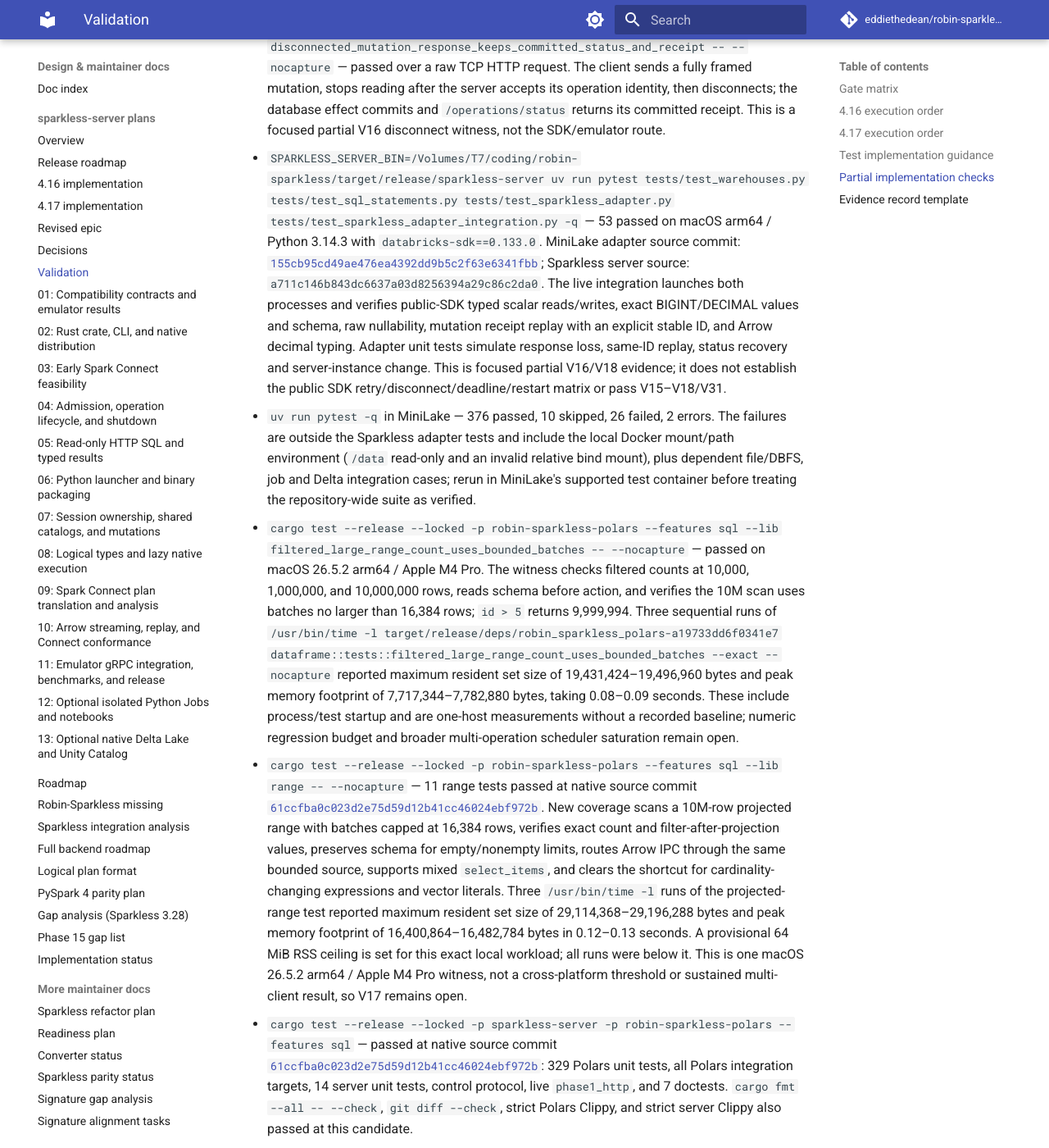
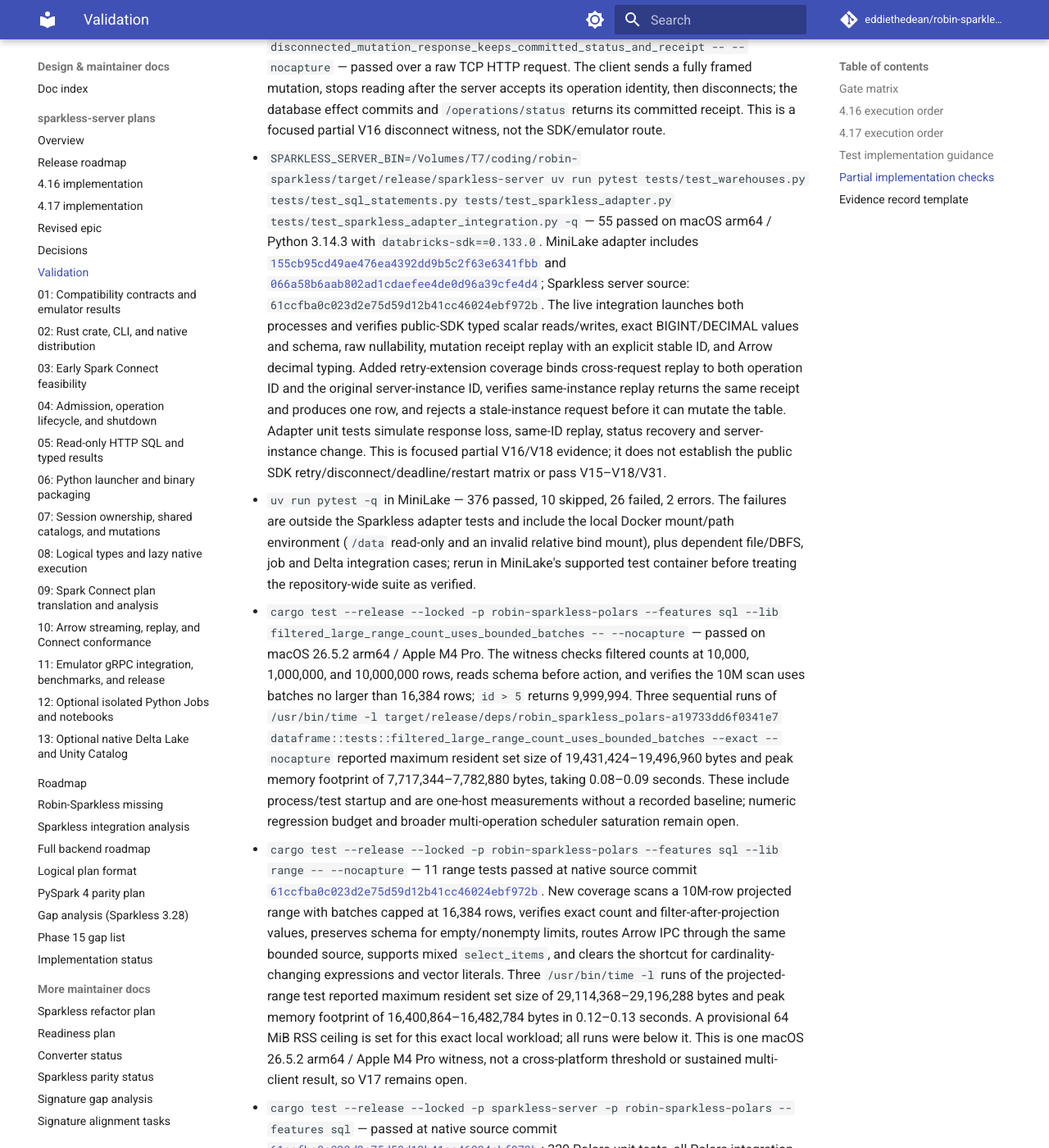
Before and after one commit to eddiethedean/robin-sparkless, an MkDocs documentation site: the page built from docs/plans/sparkless-server/VALIDATION.md, in a window 1280 px wide and 1400 px high, scrolled down 6266 px. Shown: the whole window at 82% size. Built offline with MkDocs 1.6.1 and Material for MkDocs 9.7.7, drawn with Linux system fonts in a browser that asks for light colours; comment, search, counter and statistics services are not loaded; some of the changed text lies outside the part shown.

Commit message:
docs: record instance-bound adapter retry evidence

```diff
--- a/docs/plans/sparkless-server/VALIDATION.md
+++ b/docs/plans/sparkless-server/VALIDATION.md
@@ -79,12 +79,12 @@
 - `cargo test --locked -p sparkless-server --lib queued_mutation_keeps_reads_and_health_responsive -- --nocapture` — passed over TCP/HTTP with one compute slot. A mutation held behind the writer lane did not block a read or `/health`, then committed after the lane was released.
 - `cargo test --release --locked -p sparkless-server long_filtered_count_keeps_health_responsive_while_compute_is_occupied -- --nocapture` — passed over HTTP. A filtered count over a registered 10M-row lazy range held the only compute permit while `/health` returned ready; the count then completed with 9,999,994. This is a focused V17 scheduler-progress witness; longer sustained saturation and numeric RSS thresholds remain open.
 - `cargo test --release --locked -p sparkless-server disconnected_mutation_response_keeps_committed_status_and_receipt -- --nocapture` — passed over a raw TCP HTTP request. The client sends a fully framed mutation, stops reading after the server accepts its operation identity, then disconnects; the database effect commits and `/operations/status` returns its committed receipt. This is a focused partial V16 disconnect witness, not the SDK/emulator route.
-- `SPARKLESS_SERVER_BIN=/Volumes/T7/coding/robin-sparkless/target/release/sparkless-server uv run pytest tests/test_warehouses.py tests/test_sql_statements.py tests/test_sparkless_adapter.py tests/test_sparkless_adapter_integration.py -q` — 53 passed on macOS arm64 / Python 3.14.3 with `databricks-sdk==0.133.0`. MiniLake adapter source commit: [`155cb95cd49ae476ea4392dd9b5c2f63e6341fbb`](https://github.com/eddiethedean/minilake/commit/155cb95cd49ae476ea4392dd9b5c2f63e6341fbb); Sparkless server source: `a711c146b843dc6637a03d8256394a29c86c2da0`. The live integration launches both processes and verifies public-SDK typed scalar reads/writes, exact BIGINT/DECIMAL values and schema, raw nullability, mutation receipt replay with an explicit stable ID, and Arrow decimal typing. Adapter unit tests simulate response loss, same-ID replay, status recovery and server-instance change. This is focused partial V16/V18 evidence; it does not establish the public SDK retry/disconnect/deadline/restart matrix or pass V15–V18/V31.
+- `SPARKLESS_SERVER_BIN=/Volumes/T7/coding/robin-sparkless/target/release/sparkless-server uv run pytest tests/test_warehouses.py tests/test_sql_statements.py tests/test_sparkless_adapter.py tests/test_sparkless_adapter_integration.py -q` — 55 passed on macOS arm64 / Python 3.14.3 with `databricks-sdk==0.133.0`. MiniLake adapter includes [`155cb95cd49ae476ea4392dd9b5c2f63e6341fbb`](https://github.com/eddiethedean/minilake/commit/155cb95cd49ae476ea4392dd9b5c2f63e6341fbb) and [`066a58b6aab802ad1cdaefee4de0d96a39cfe4d4`](https://github.com/eddiethedean/minilake/commit/066a58b6aab802ad1cdaefee4de0d96a39cfe4d4); Sparkless server source: `61ccfba0c023d2e75d59d12b41cc46024ebf972b`. The live integration launches both processes and verifies public-SDK typed scalar reads/writes, exact BIGINT/DECIMAL values and schema, raw nullability, mutation receipt replay with an explicit stable ID, and Arrow decimal typing. Added retry-extension coverage binds cross-request replay to both operation ID and the original server-instance ID, verifies same-instance replay returns the same receipt and produces one row, and rejects a stale-instance request before it can mutate the table. Adapter unit tests simulate response loss, same-ID replay, status recovery and server-instance change. This is focused partial V16/V18 evidence; it does not establish the public SDK retry/disconnect/deadline/restart matrix or pass V15–V18/V31.
 - `uv run pytest -q` in MiniLake — 376 passed, 10 skipped, 26 failed, 2 errors. The failures are outside the Sparkless adapter tests and include the local Docker mount/path environment (`/data` read-only and an invalid relative bind mount), plus dependent file/DBFS, job and Delta integration cases; rerun in MiniLake's supported test container before treating the repository-wide suite as verified.
 - `cargo test --release --locked -p robin-sparkless-polars --features sql --lib filtered_large_range_count_uses_bounded_batches -- --nocapture` — passed on macOS 26.5.2 arm64 / Apple M4 Pro. The witness checks filtered counts at 10,000, 1,000,000, and 10,000,000 rows, reads schema before action, and verifies the 10M scan uses batches no larger than 16,384 rows; `id > 5` returns 9,999,994. Three sequential runs of `/usr/bin/time -l target/release/deps/robin_sparkless_polars-a19733dd6f0341e7 dataframe::tests::filtered_large_range_count_uses_bounded_batches --exact --nocapture` reported maximum resident set size of 19,431,424–19,496,960 bytes and peak memory footprint of 7,717,344–7,782,880 bytes, taking 0.08–0.09 seconds. These include process/test startup and are one-host measurements without a recorded baseline; numeric regression budget and broader multi-operation scheduler saturation remain open.
 - `cargo test --release --locked -p robin-sparkless-polars --features sql --lib range -- --nocapture` — 11 range tests passed at native source commit [`61ccfba0c023d2e75d59d12b41cc46024ebf972b`](https://github.com/eddiethedean/robin-sparkless/commit/61ccfba0c023d2e75d59d12b41cc46024ebf972b). New coverage scans a 10M-row projected range with batches capped at 16,384 rows, verifies exact count and filter-after-projection values, preserves schema for empty/nonempty limits, routes Arrow IPC through the same bounded source, supports mixed `select_items`, and clears the shortcut for cardinality-changing expressions and vector literals. Three `/usr/bin/time -l` runs of the projected-range test reported maximum resident set size of 29,114,368–29,196,288 bytes and peak memory footprint of 16,400,864–16,482,784 bytes in 0.12–0.13 seconds. A provisional 64 MiB RSS ceiling is set for this exact local workload; all runs were below it. This is one macOS 26.5.2 arm64 / Apple M4 Pro witness, not a cross-platform threshold or sustained multi-client result, so V17 remains open.
 - `cargo test --release --locked -p sparkless-server -p robin-sparkless-polars --features sql` — passed at native source commit [`61ccfba0c023d2e75d59d12b41cc46024ebf972b`](https://github.com/eddiethedean/robin-sparkless/commit/61ccfba0c023d2e75d59d12b41cc46024ebf972b): 329 Polars unit tests, all Polars integration targets, 14 server unit tests, control protocol, live `phase1_http`, and 7 doctests. `cargo fmt --all -- --check`, `git diff --check`, strict Polars Clippy, and strict server Clippy also passed at this candidate.
-- `SPARKLESS_SERVER_BIN=/Volumes/T7/coding/robin-sparkless/target/release/sparkless-server uv run pytest tests/test_warehouses.py tests/test_sql_statements.py tests/test_sparkless_adapter.py tests/test_sparkless_adapter_integration.py -q` — rerun after rebuilding the server candidate at native source commit [`61ccfba0c023d2e75d59d12b41cc46024ebf972b`](https://github.com/eddiethedean/robin-sparkless/commit/61ccfba0c023d2e75d59d12b41cc46024ebf972b): 53 passed on macOS arm64 / Python 3.14.3 with `databricks-sdk==0.133.0`. MiniLake adapter source is [`155cb95cd49ae476ea4392dd9b5c2f63e6341fbb`](https://github.com/eddiethedean/minilake/commit/155cb95cd49ae476ea4392dd9b5c2f63e6341fbb). This confirms the existing typed SDK/HTTP integration against the candidate; upstream adapter acceptance and the full retry/disconnect/deadline/restart outcome matrix are still open.
+- `SPARKLESS_SERVER_BIN=/Volumes/T7/coding/robin-sparkless/target/release/sparkless-server uv run pytest tests/test_warehouses.py tests/test_sql_statements.py tests/test_sparkless_adapter.py tests/test_sparkless_adapter_integration.py -q` — rerun after rebuilding the server candidate at native source commit [`61ccfba0c023d2e75d59d12b41cc46024ebf972b`](https://github.com/eddiethedean/robin-sparkless/commit/61ccfba0c023d2e75d59d12b41cc46024ebf972b): 55 passed on macOS arm64 / Python 3.14.3 with `databricks-sdk==0.133.0`. MiniLake adapter sources are [`155cb95cd49ae476ea4392dd9b5c2f63e6341fbb`](https://github.com/eddiethedean/minilake/commit/155cb95cd49ae476ea4392dd9b5c2f63e6341fbb) and [`066a58b6aab802ad1cdaefee4de0d96a39cfe4d4`](https://github.com/eddiethedean/minilake/commit/066a58b6aab802ad1cdaefee4d0de0d96a39cfe4d4). This confirms typed SDK/HTTP integration, same-instance receipt replay, and pre-execution stale-instance rejection against the candidate; upstream adapter acceptance and the full retry/disconnect/deadline/restart outcome matrix are still open.
 - `cargo test --release --locked -p robin-sparkless-polars --features sql --lib range -- --nocapture` — five range tests passed, including positive/negative steps, empty and zero-step ranges, endpoint values adjacent to `i64::MIN`/`i64::MAX`, the `u64::MAX` cardinality boundary, chained filter/limit semantics, bounded batches, and cancellation between batches.
 - `cargo test --release --locked -p robin-sparkless-polars --features sql nested_array_ipc_roundtrip_preserves_values_and_logical_schema -- --nocapture` — passed. A Polars Arrow IPC stream round-tripped an array column containing a null element and a null row while carrying the logical `ArrayWithNullability` descriptor and field metadata. This is native nested IPC evidence; nested HTTP values remain disabled and cross-client interoperability is open.
 - `cargo test --release --locked -p robin-sparkless-polars --features sql nested_struct_ipc_roundtrip_preserves_values_nulls_and_logical_schema -- --nocapture` — passed. A Polars Arrow IPC stream round-tripped nested struct values including a null outer struct while preserving nested field nullability and metadata in the logical-schema descriptor; the same witness verifies those declarations survive filtering and alias projection. This is focused native struct evidence; the full nested transformation matrix and cross-client interoperability remain open.
```
Also changed, not shown: docs/plans/sparkless-server/DECISIONS.md (+2 -2 lines), docs/plans/sparkless-server/RELEASE_4_17.md (+1 -1 lines).
